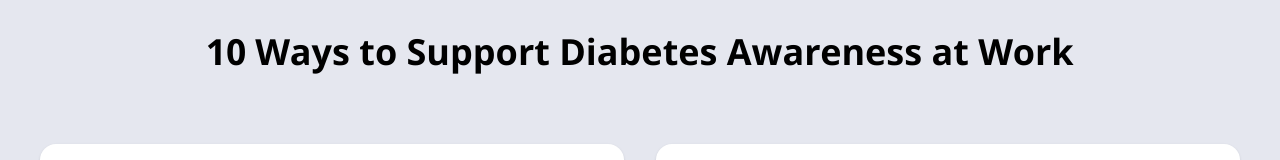
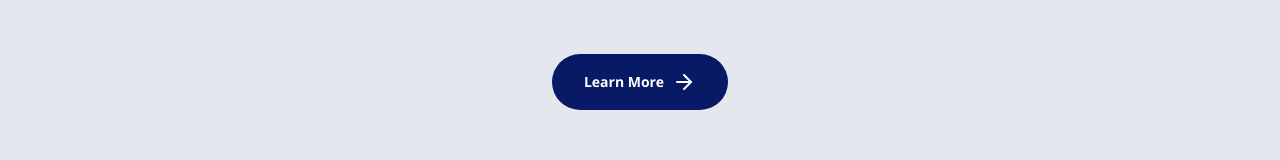
Before and after one commit to Qualixe/diabeteslife, a React (Vite) app: page / in a window 1280 px wide. Shown: the part 2431-2591 px from the top of the page. Built offline with nearby package versions, Linux system fonts and the light colour scheme.

Commit message:
video file change

```diff
--- a/src/App.jsx
+++ b/src/App.jsx
@@ -20,13 +20,13 @@ function App() {
 
       <Header />
       <Hero />
+
+      <Suspense fallback={<LoadingSpinner />}>
+        <SpreadSection />
+      </Suspense>
       <Suspense fallback={<LoadingSpinner />}>
         <HowItsWork />
       </Suspense>
-      <Suspense fallback={<LoadingSpinner />}>
-        <SpreadSection />
-      </Suspense>
-
 
     </div>
   )
```
Also changed, not shown: 1 other file (tests, documents, lock files or other folders).
